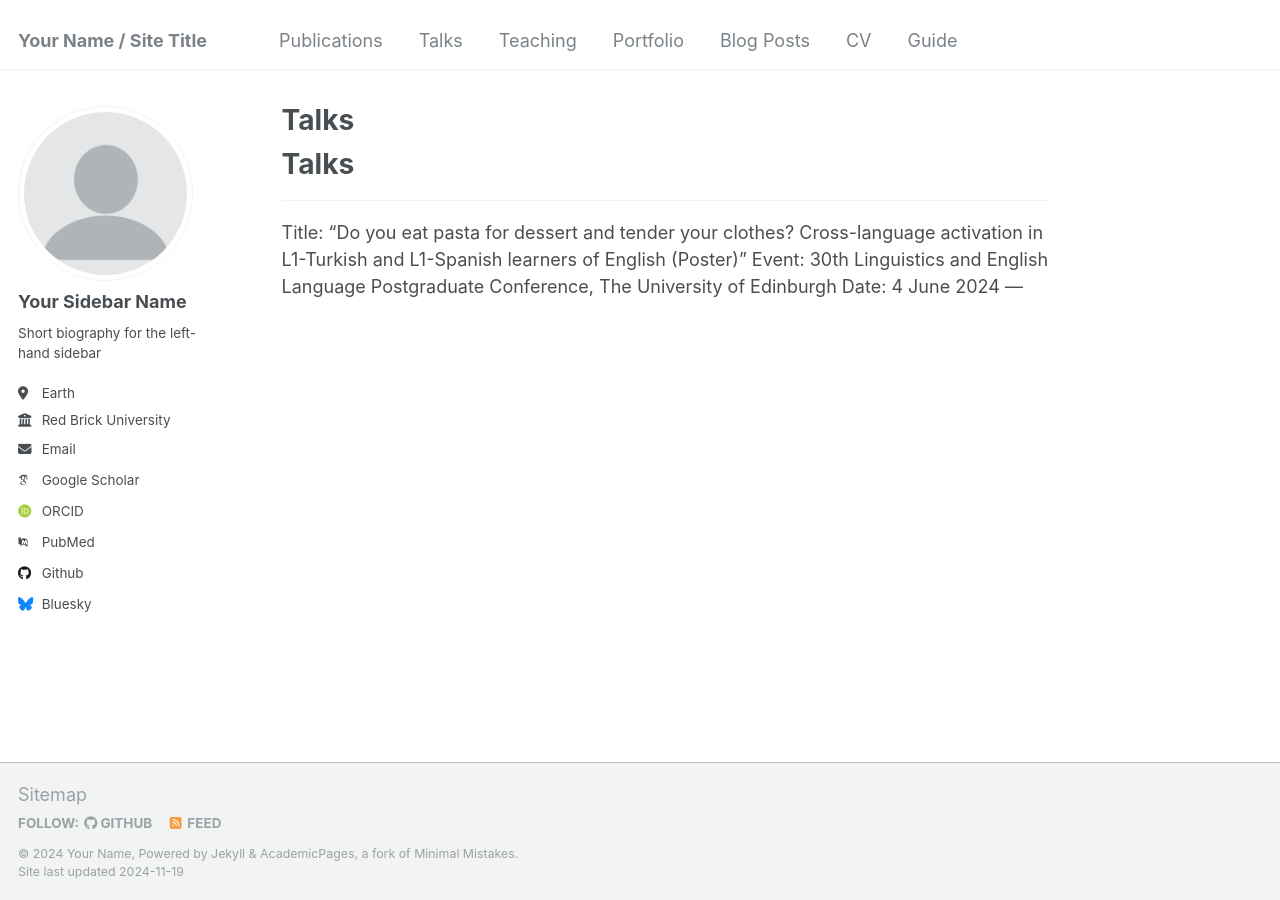
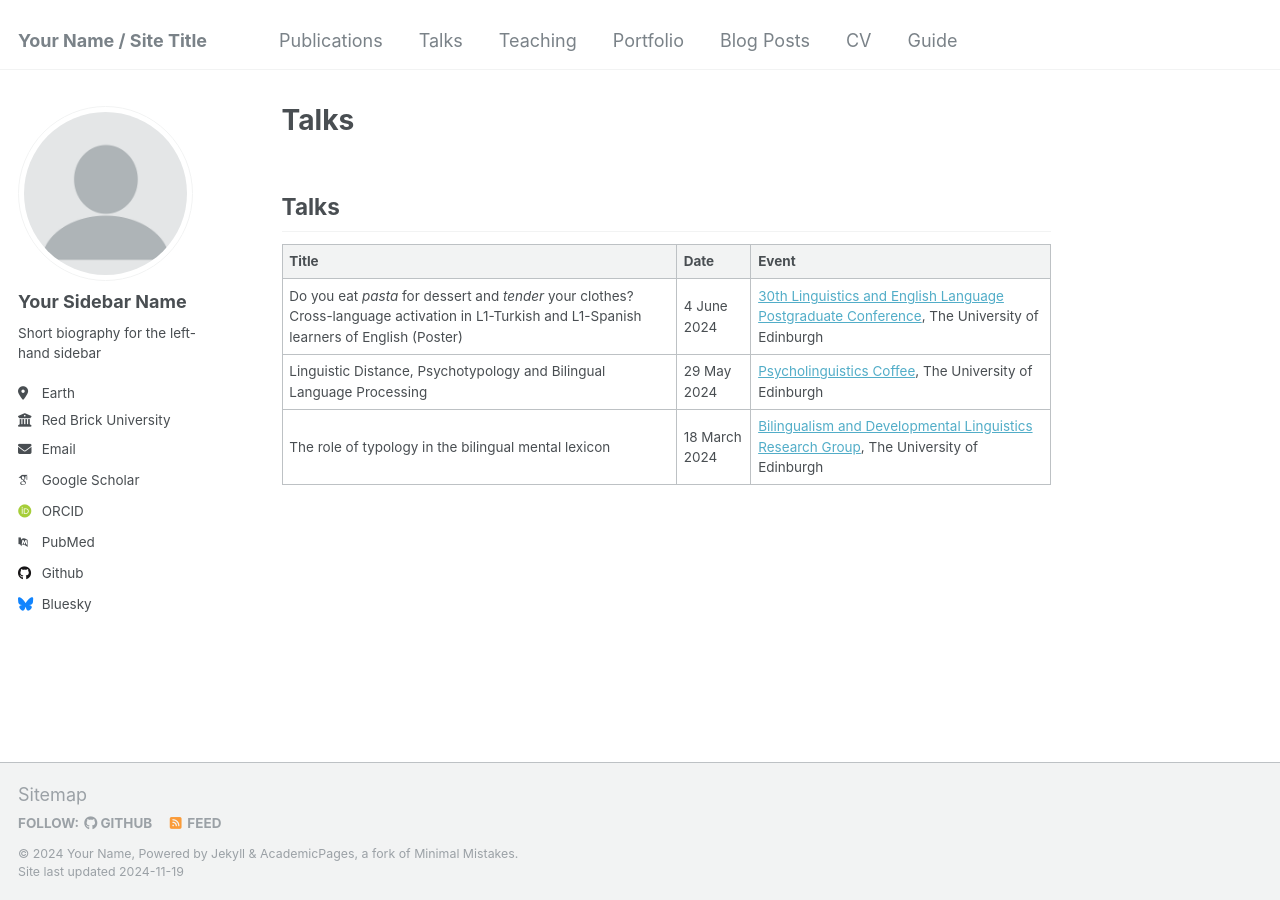
Before and after one commit to larakelly-iturriaga/larakellyiturriaga, a Jekyll site: the page built from _pages/talks.md, in a window 1280 px wide. Built offline with Jekyll 4.4.1, drawn with Linux system fonts in a browser that asks for light colours; some web fonts are replaced; our own code applies the rules of GitHub Pages for plain Markdown files.

Commit message:
Update talks.md

```diff
--- a/_pages/talks.md
+++ b/_pages/talks.md
@@ -1,7 +1,7 @@
-Talks
-======
----
-Title: "Do you eat pasta for dessert and tender your clothes? Cross-language activation in L1-Turkish and L1-Spanish learners of English (Poster)"
-Event: 30th Linguistics and English Language Postgraduate Conference, The University of Edinburgh
-Date: 4 June 2024
----
+## Talks
+
+| Title            | Date               | Event                                                        |
+| --------         | --------- | ------------------------------------------------------------ |
+| Do you eat _pasta_ for dessert and _tender_ your clothes? Cross-language activation in L1-Turkish and L1-Spanish learners of English (Poster) | 4 June 2024   | [30th Linguistics and English Language Postgraduate Conference](https://pgc.lel.ed.ac.uk/archive/2024/), The University of Edinburgh |
+| Linguistic Distance, Psychotypology and Bilingual Language Processing | 29 May 2024 | [Psycholinguistics Coffee](https://blogs.ed.ac.uk/psycholingcoffee/past-meetings/2023-24/), The University of Edinburgh |
+| The role of typology in the bilingual mental lexicon | 18 March 2024 | [Bilingualism and Developmental Linguistics Research Group](https://ppls.ed.ac.uk/linguistics-and-english-language/research/talks-and-reading-groups/bilingualism), The University of Edinburgh |
```
